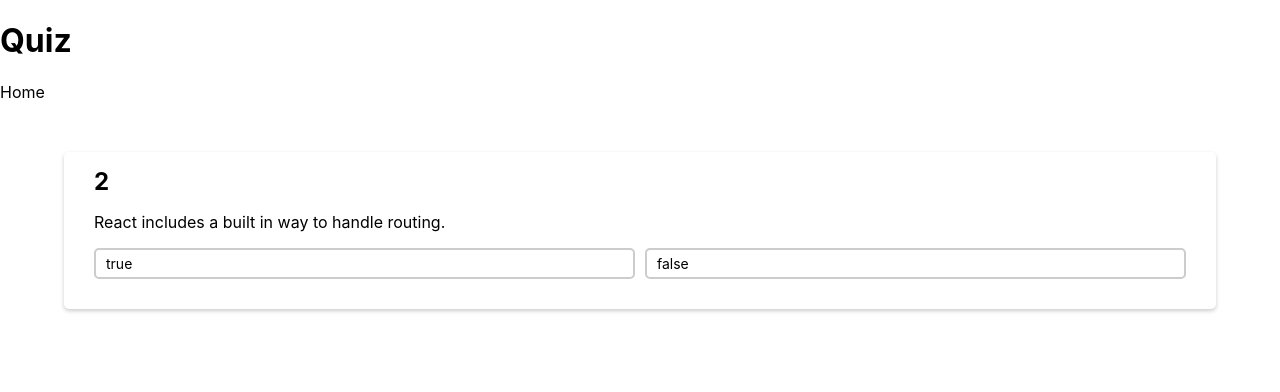
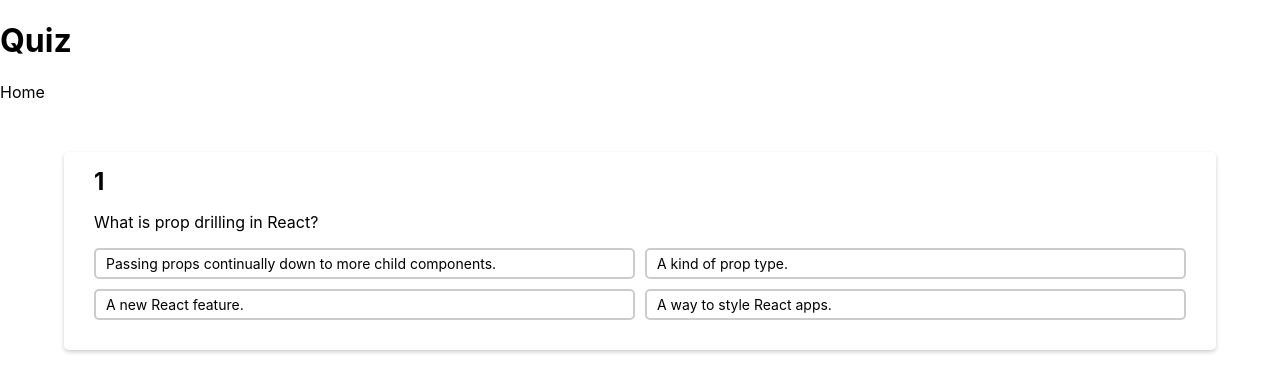
Before and after one commit to zneib/frontend-tester, a Next.js app: page /quiz in a window 1280 px wide. Shown: the top 392 px of the page. Built offline with nearby package versions, Linux system fonts and the light colour scheme.

Commit message:
More work on the next button
Handling some funky types for setCardNumber function.

```diff
--- a/components/QuizCard.tsx
+++ b/components/QuizCard.tsx
@@ -46,10 +46,11 @@ interface CardProps {
   text: string;
   answerOptions: string[] | boolean[];
   answer: string | boolean;
-  setCardNumber: (a: number) => number
+  cardNumber: number;
+  setCardNumber: React.Dispatch<React.SetStateAction<number>>
 }
 
-export default function QuizCard({ id, text, answerOptions, answer, setCardNumber }: CardProps) {
+export default function QuizCard({ id, text, answerOptions, answer, cardNumber, setCardNumber }: CardProps) {
   const [selectedAnswer, setSelectedAnswer] = useState('')
   const [isAnswered, setIsAnswered] = useState(false)
   const [isCorrect, setIsCorrect] = useState(false)
@@ -72,7 +73,7 @@ export default function QuizCard({ id, text, answerOptions, answer, setCardNumbe
           <Option key={index} type="button" onClick={() => setSelectedAnswer(option.toString())}>{option.toString()}</Option>
         ))}
       </OptionsContainer>
-      {isAnswered && <NextBtn onClick={() => setCardNumber(id + 1)}>NEXT</NextBtn>}
+      {isAnswered && <NextBtn onClick={() => setCardNumber(cardNumber + 1)}>NEXT</NextBtn>}
     </CardWrapper>
   )
 }
--- a/pages/quiz.tsx
+++ b/pages/quiz.tsx
@@ -30,7 +30,7 @@ const data = [
 ]
 
 const Quiz: NextPage = () => {
-  const [cardNumber, setCardNumber] = useState(1)
+  const [cardNumber, setCardNumber] = useState(0)
   return (
     <>
       <h1>Quiz</h1>
@@ -43,6 +43,7 @@ const Quiz: NextPage = () => {
           text={data[cardNumber].text}
           answerOptions={data[cardNumber].answerOptions}
           answer={data[cardNumber].answer}
+          cardNumber={cardNumber}
           setCardNumber={setCardNumber}
         />
       )}
```
